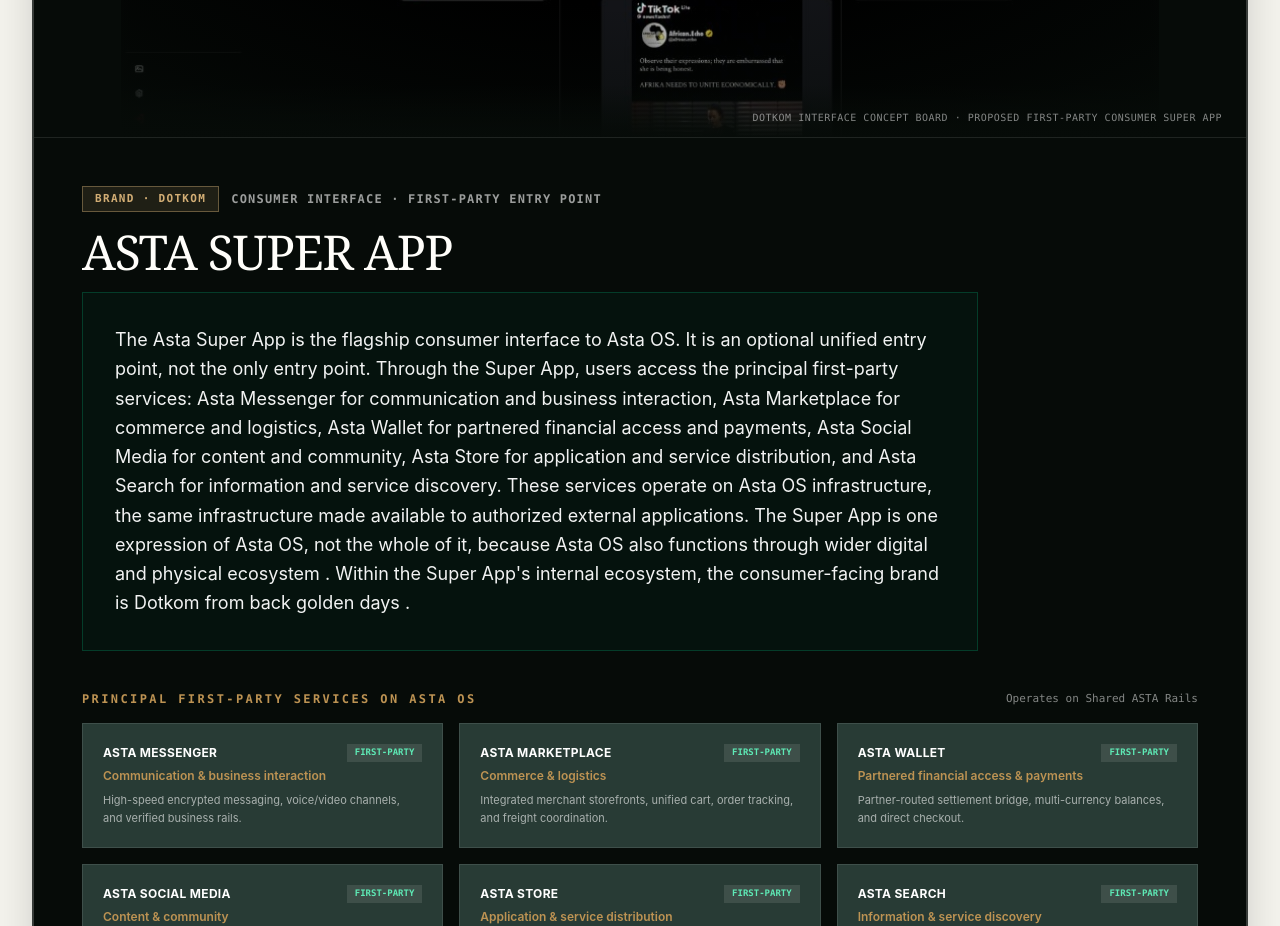
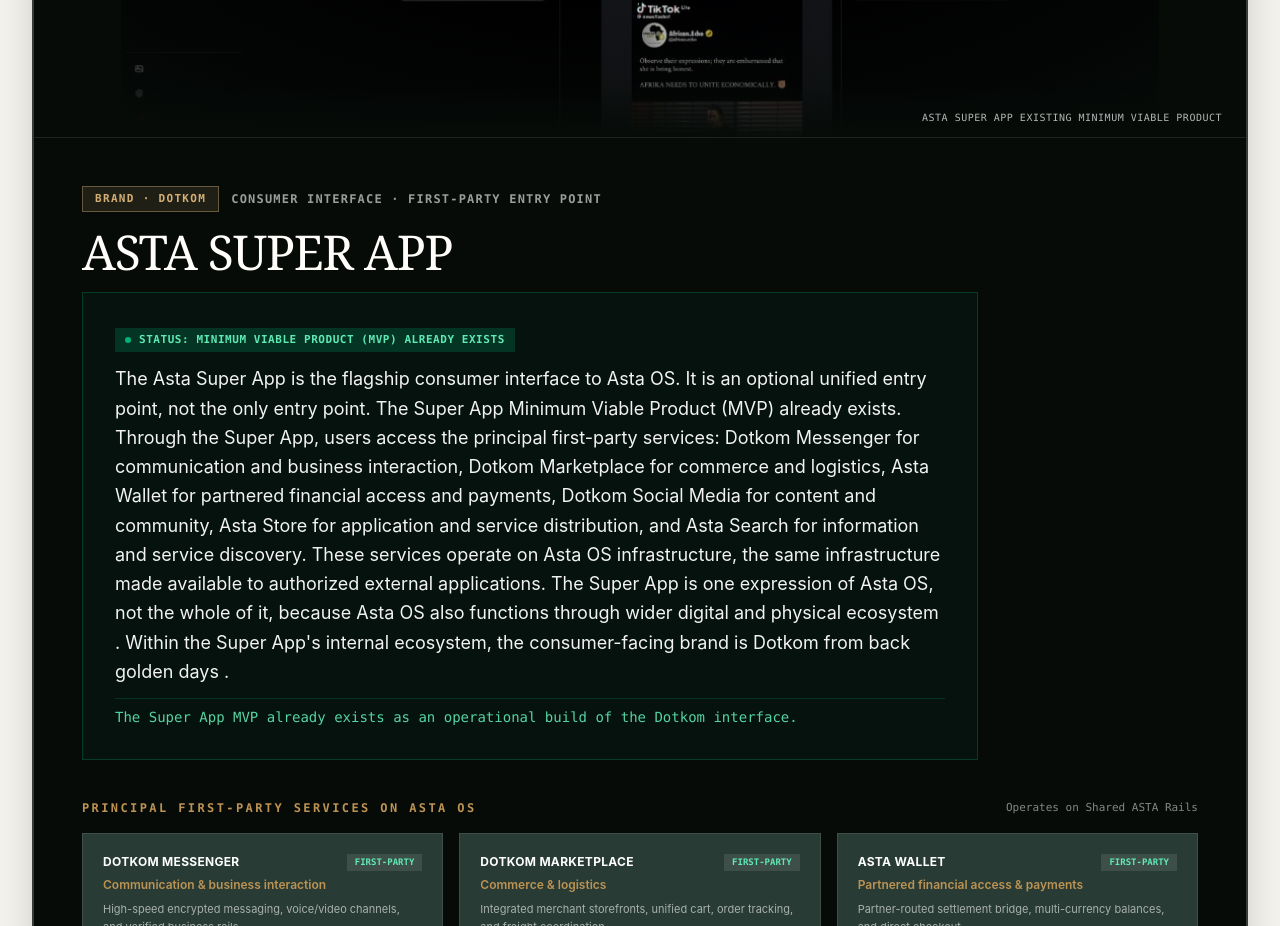
Before and after one commit to abel-george/Jowii-main, a Next.js app: page /ecosystem in a window 1280 px wide. Shown: the part 1806-2732 px from the top of the page. Built offline with nearby package versions, Linux system fonts and the light colour scheme.

Commit message:
feat: add institutional pre-launch ecosystem pages, site data, and styling components

```diff
--- a/app/ecosystem/page.tsx
+++ b/app/ecosystem/page.tsx
@@ -23,13 +23,13 @@
           </Link>
 
           <span className="text-xs font-mono font-bold tracking-[0.2em] uppercase block mb-3" style={{ color: 'var(--brass)' }}>
-            03 / PROPOSED OPERATING STACK
+            03 / TECHNICAL OPERATING STACK
           </span>
           <h1 className="text-4xl sm:text-6xl uppercase tracking-tight leading-[1.02] max-w-4xl" style={{ fontFamily: 'var(--font-serif)', fontWeight: 400 }}>
             {ecosystem.title}
           </h1>
           <p className="text-base sm:text-xl max-w-3xl mt-6 leading-relaxed" style={{ color: 'rgba(255, 254, 250, 0.75)' }}>
-            {ecosystem.lead} These services and interfaces describe a proposed architecture; they are not represented as currently available.
+            {ecosystem.lead} These services and interfaces describe the technical architecture and operating rails.
           </p>
         </div>
       </div>
@@ -67,8 +67,8 @@
         <section id="super-app" className="shadow-2xl relative overflow-hidden" style={{ background: '#060b08', color: 'var(--white)', border: '2px solid var(--line-light)' }}>
           {/* Hero Image Banner with Background Blending */}
           <div
-            className="relative w-full overflow-hidden flex items-center justify-center"
-            style={{ position: 'relative', width: '100%', height: '520px', background: '#060b08' }}
+            className="relative w-full overflow-hidden flex items-center justify-center h-[260px] sm:h-[380px] md:h-[480px] lg:h-[520px]"
+            style={{ background: '#060b08' }}
           >
             <Image
               src={ecosystem.asta.superApp.image}
@@ -88,7 +88,7 @@
                   'radial-gradient(ellipse at center, transparent 35%, rgba(6, 11, 8, 0.5) 70%, #060b08 96%), linear-gradient(to bottom, #060b08 0%, transparent 10%, transparent 90%, #060b08 100%), linear-gradient(to right, #060b08 0%, transparent 8%, transparent 92%, #060b08 100%)',
               }}
             />
-            <p className="absolute bottom-3 right-6 text-[10px] font-mono tracking-wider uppercase text-white/50 z-10 pointer-events-none hidden sm:block">
+            <p className="absolute bottom-2.5 sm:bottom-3 right-4 sm:right-6 text-[9px] sm:text-[10px] font-mono tracking-wider uppercase text-white/70 z-10 pointer-events-none block">
               {ecosystem.asta.superApp.imageNote}
             </p>
           </div>
@@ -111,8 +111,15 @@
 
               {/* Exact user-requested message */}
               <div className="p-6 sm:p-8 rounded-none border border-emerald-500/25 bg-emerald-950/20 space-y-3">
+                <div className="inline-flex items-center gap-2 px-2.5 py-1 bg-emerald-500/20 text-emerald-300 font-mono text-[11px] font-semibold uppercase tracking-wider">
+                  <span className="w-1.5 h-1.5 rounded-full bg-emerald-400 animate-pulse" />
+                  Status: Minimum Viable Product (MVP) Already Exists
+                </div>
                 <p className="text-base sm:text-lg leading-relaxed text-white/95 font-sans">
                   {ecosystem.asta.superApp.message}
+                </p>
+                <p className="text-xs sm:text-sm font-mono text-emerald-300/90 pt-2 border-t border-emerald-500/20">
+                  The Super App MVP already exists as an operational build of the Dotkom interface.
                 </p>
               </div>
             </div>
--- a/components/home/InstitutionalHome.tsx
+++ b/components/home/InstitutionalHome.tsx
@@ -290,7 +290,7 @@
             priority
             sizes="100vw"
             className="institutional-hero__image"
-            style={{ objectFit: 'contain', objectPosition: 'center' }}
+            style={{ objectFit: 'cover', objectPosition: 'center center' }}
           />
         </div>
         <div className="institutional-hero__shade" />
@@ -695,8 +695,8 @@
           <div className="shadow-2xl relative overflow-hidden" style={{ borderRadius: '0', background: '#060b08', border: '1px solid rgba(255, 254, 250, 0.15)' }}>
             {/* Hero Image Banner with Background Blending */}
             <div
-              className="relative w-full overflow-hidden flex items-center justify-center"
-              style={{ position: 'relative', width: '100%', height: '480px', background: '#060b08' }}
+              className="relative w-full overflow-hidden flex items-center justify-center h-[260px] sm:h-[380px] md:h-[460px] lg:h-[500px]"
+              style={{ background: '#060b08' }}
             >
               <Image
                 src="/assets/asta-super-app.jpg"
@@ -714,8 +714,8 @@
                     'radial-gradient(ellipse at center, transparent 35%, rgba(6, 11, 8, 0.5) 70%, #060b08 96%), linear-gradient(to bottom, #060b08 0%, transparent 10%, transparent 90%, #060b08 100%), linear-gradient(to right, #060b08 0%, transparent 8%, transparent 92%, #060b08 100%)',
                 }}
               />
-              <p className="absolute bottom-3 right-6 text-[10px] font-mono tracking-wider uppercase text-white/50 z-10 pointer-events-none hidden sm:block">
-                Dotkom interface concept board · Proposed first-party consumer super app
+              <p className="absolute bottom-2.5 sm:bottom-3 right-4 sm:right-6 text-[9px] sm:text-[10px] font-mono tracking-wider uppercase text-white/70 z-10 pointer-events-none block">
+                ASTA SUPER APP EXISTING MINIMUM VIABLE PRODUCT
               </p>
             </div>
 
@@ -735,9 +735,16 @@
                 </h3>
               </div>
 
-              <div className="p-5 sm:p-6 border border-emerald-500/20 bg-emerald-950/20">
+              <div className="p-5 sm:p-6 border border-emerald-500/20 bg-emerald-950/20 space-y-3">
+                <div className="inline-flex items-center gap-2 px-2.5 py-1 bg-emerald-500/20 text-emerald-300 font-mono text-[11px] font-semibold uppercase tracking-wider">
+                  <span className="w-1.5 h-1.5 rounded-full bg-emerald-400 animate-pulse" />
+                  Status: Minimum Viable Product (MVP) Already Exists
+                </div>
                 <p className="text-sm sm:text-base leading-relaxed text-white/90 font-sans">
-                  The Asta Super App is the flagship consumer interface to Asta OS. It is an optional unified entry point, not the only entry point. Through the Super App, users access the principal first-party services: Asta Messenger for communication and business interaction, Asta Marketplace for commerce and logistics, Asta Wallet for partnered financial access and payments, Asta Social Media for content and community, Asta Store for application and service distribution, and Asta Search for information and service discovery. These services operate on Asta OS infrastructure, the same infrastructure made available to authorized external applications. The Super App is one expression of Asta OS, not the whole of it, because Asta OS also functions through wider digital and physical ecosystem . Within the Super App&apos;s internal ecosystem, the consumer-facing brand is Dotkom from back golden days .
+                  The Asta Super App is the flagship consumer interface to Asta OS. It is an optional unified entry point, not the only entry point. The Super App Minimum Viable Product (MVP) already exists. Through the Super App, users access the principal first-party services: Dotkom Messenger for communication and business interaction, Dotkom Marketplace for commerce and logistics, Asta Wallet for partnered financial access and payments, Dotkom Social Media for content and community, Asta Store for application and service distribution, and Asta Search for information and service discovery. These services operate on Asta OS infrastructure, the same infrastructure made available to authorized external applications. The Super App is one expression of Asta OS, not the whole of it, because Asta OS also functions through wider digital and physical ecosystem . Within the Super App&apos;s internal ecosystem, the consumer-facing brand is Dotkom from back golden days .
+                </p>
+                <p className="text-xs sm:text-sm font-mono text-emerald-300/90 pt-2 border-t border-emerald-500/20">
+                  The Super App MVP already exists as an operational build of the Dotkom interface.
                 </p>
               </div>
 
--- a/lib/site-data.ts
+++ b/lib/site-data.ts
@@ -284,14 +284,14 @@
         tagline: 'The Flagship Consumer Interface to Asta OS',
         eyebrow: 'CONSUMER INTERFACE · FIRST-PARTY ENTRY POINT',
         image: '/assets/asta-super-app.jpg',
-        imageNote: 'Dotkom interface concept board · Proposed first-party consumer super app',
+        imageNote: 'ASTA SUPER APP EXISTING MINIMUM VIABLE PRODUCT',
         lead: 'The Asta Super App is the flagship consumer interface to Asta OS. It is an optional unified entry point, not the only entry point.',
-        message: "The Asta Super App is the flagship consumer interface to Asta OS. It is an optional unified entry point, not the only entry point. Through the Super App, users access the principal first-party services: Asta Messenger for communication and business interaction, Asta Marketplace for commerce and logistics, Asta Wallet for partnered financial access and payments, Asta Social Media for content and community, Asta Store for application and service distribution, and Asta Search for information and service discovery. These services operate on Asta OS infrastructure, the same infrastructure made available to authorized external applications. The Super App is one expression of Asta OS, not the whole of it, because Asta OS also functions through wider digital and physical ecosystem . Within the Super App's internal ecosystem, the consumer-facing brand is Dotkom from back golden days .",
+        message: "The Asta Super App is the flagship consumer interface to Asta OS. It is an optional unified entry point, not the only entry point. The Super App Minimum Viable Product (MVP) already exists. Through the Super App, users access the principal first-party services: Dotkom Messenger for communication and business interaction, Dotkom Marketplace for commerce and logistics, Asta Wallet for partnered financial access and payments, Dotkom Social Media for content and community, Asta Store for application and service distribution, and Asta Search for information and service discovery. These services operate on Asta OS infrastructure, the same infrastructure made available to authorized external applications. The Super App is one expression of Asta OS, not the whole of it, because Asta OS also functions through wider digital and physical ecosystem . Within the Super App's internal ecosystem, the consumer-facing brand is Dotkom from back golden days .",
         services: [
-          { name: 'Asta Messenger', role: 'Communication & business interaction', detail: 'High-speed encrypted messaging, voice/video channels, and verified business rails.' },
-          { name: 'Asta Marketplace', role: 'Commerce & logistics', detail: 'Integrated merchant storefronts, unified cart, order tracking, and freight coordination.' },
+          { name: 'Dotkom Messenger', role: 'Communication & business interaction', detail: 'High-speed encrypted messaging, voice/video channels, and verified business rails.' },
+          { name: 'Dotkom Marketplace', role: 'Commerce & logistics', detail: 'Integrated merchant storefronts, unified cart, order tracking, and freight coordination.' },
           { name: 'Asta Wallet', role: 'Partnered financial access & payments', detail: 'Partner-routed settlement bridge, multi-currency balances, and direct checkout.' },
-          { name: 'Asta Social Media', role: 'Content & community', detail: 'Feeds, threads, creator tipping, and community coordination spaces.' },
+          { name: 'Dotkom Social Media', role: 'Content & community', detail: 'Feeds, threads, creator tipping, and community coordination spaces.' },
           { name: 'Asta Store', role: 'Application & service distribution', detail: 'Unified ecosystem app store for certified first-party and partner applications.' },
           { name: 'Asta Search', role: 'Information & service discovery', detail: 'AI-assisted continental search, service cataloging, and local knowledge discovery.' },
         ],
--- a/lib/visual-assets.ts
+++ b/lib/visual-assets.ts
@@ -47,7 +47,7 @@
     area: 'ASTA OS',
     image: '/assets/asta-super-app.jpg',
     alt: 'Dotkom interface for the Asta Super App showing feeds, threads, and first-party service rails',
-    disclosure: 'Flagship consumer interface concept board',
+    disclosure: 'ASTA SUPER APP EXISTING MINIMUM VIABLE PRODUCT',
   },
   {
     title: 'Energy systems',
```
Also changed, not shown: app/globals.css (+17 -5 lines).
